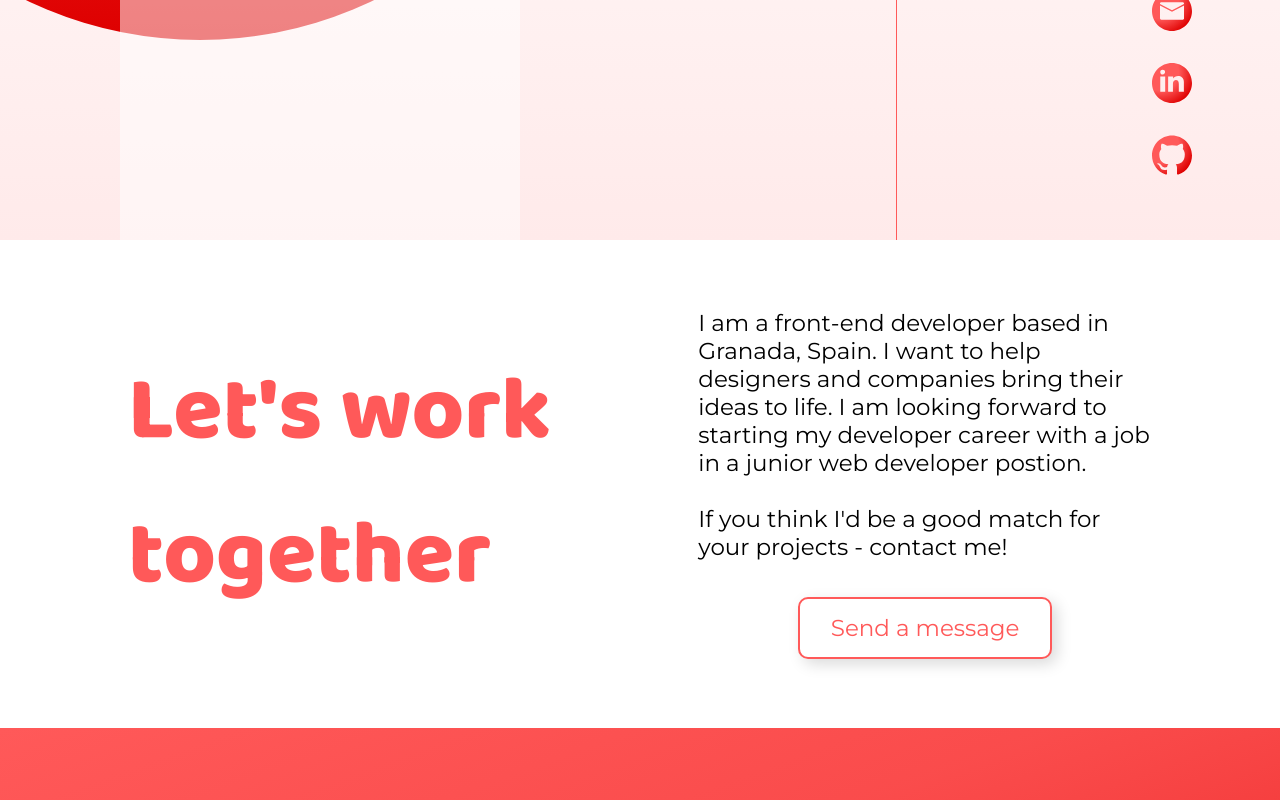
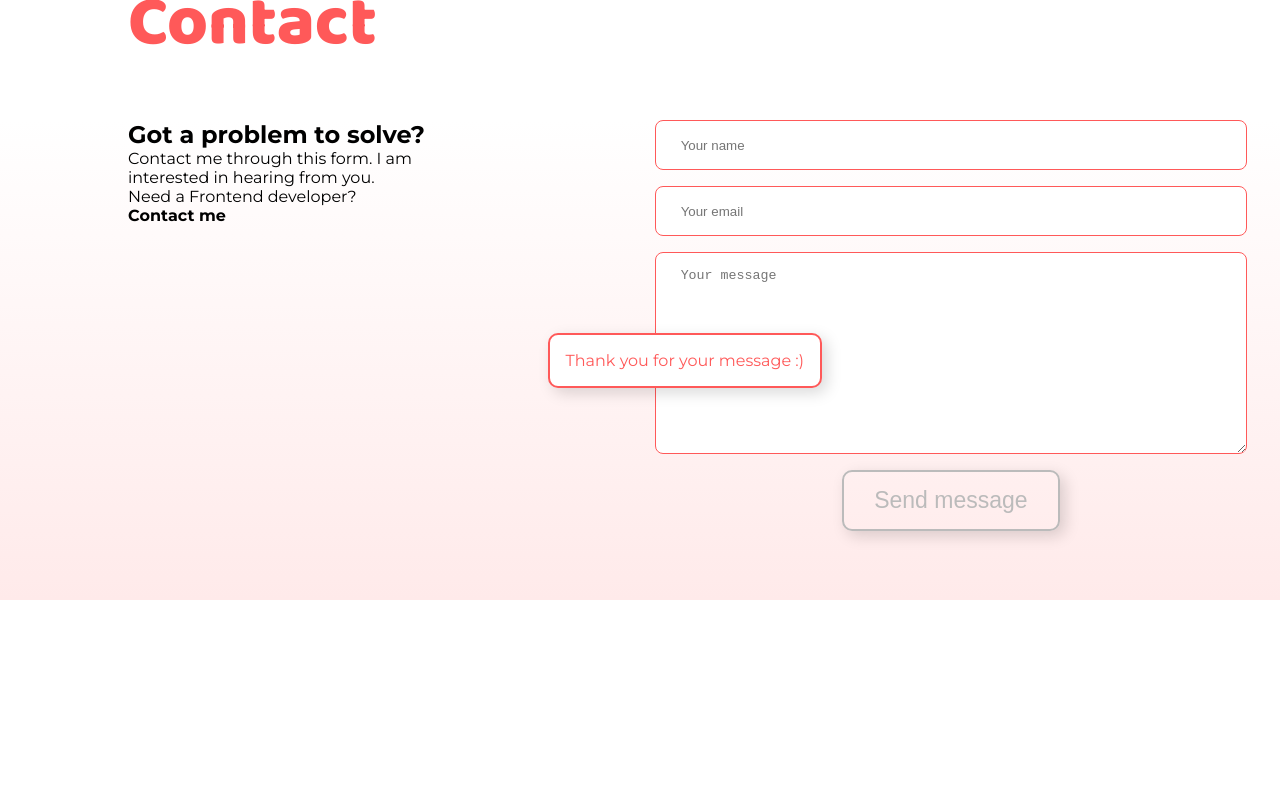
Before and after one commit to OliverHaerle/Portfolio, an Angular app: page / in a window 1280 px wide. Shown: the part 560-1360 px from the top of the page. After the commit the page ends 1160 px from the top, so only its background shows below. Built offline with nearby package versions, Linux system fonts and the light colour scheme.

Commit message:
added message (contact)

```diff
--- a/src/app/app.component.html
+++ b/src/app/app.component.html
@@ -1,4 +1,4 @@
-<app-navbar></app-navbar>
+<!-- <app-navbar></app-navbar>
 
 <app-hello></app-hello>
 
@@ -10,10 +10,10 @@
 
 <app-pokedex></app-pokedex>
 
-<app-join></app-join>
+<app-join></app-join> -->
 
 <app-pollo-loco></app-pollo-loco>
 
 <app-contact id="contact"></app-contact>
 
-<app-footer></app-footer>
+<!-- <app-footer></app-footer> -->
--- a/src/app/contact/contact.component.html
+++ b/src/app/contact/contact.component.html
@@ -21,4 +21,8 @@
         <button #button type="submit">Send message </button>
     </form>
 
+    <div class="message">
+        <span> Thank you for your message :) </span>
+    </div>
+
 </section>
--- a/src/app/contact/contact.component.scss
+++ b/src/app/contact/contact.component.scss
@@ -11,6 +11,7 @@ section {
     display: flex;
     background: linear-gradient(white, #FFEAEA);
     min-height: 60vh;
+    position: relative;
 }
 
 .left-side {
@@ -111,6 +112,26 @@ button {
     }
 }
 
+.message {
+    position: absolute;
+    width: calc(100vw - 13%);
+    height: 100%;
+    display: flex;
+    justify-content: center;
+    align-items: center;
+
+    span {
+        border-radius: 10px;
+        border: 2px solid #FF5959;
+        color: #FF5959;
+        gap: 10px;
+        background: white;
+        cursor: pointer;
+        box-shadow: 5px 5px 15px 0px rgba(0, 0, 0, 0.1490196078);
+        padding: 16px;
+    }
+}
+
 @media (max-height: 780px) {
     section {
         min-height: 90vh;
--- a/src/app/contact/contact.component.ts
+++ b/src/app/contact/contact.component.ts
@@ -53,8 +53,4 @@ export class ContactComponent implements OnInit {
     button.disabled = true;
   }
 
-  enableButtons() {
-
-  }
-
 }
```
